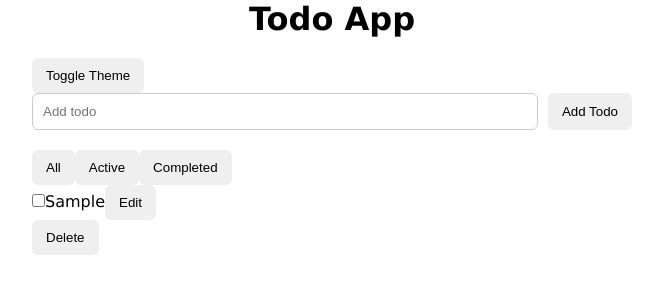
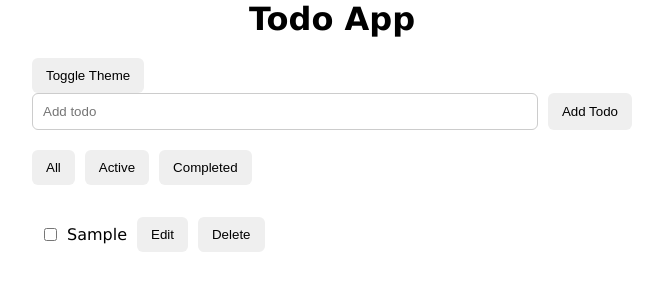
Before and after one commit to vbolden/ContextAPI_todo_list, a React (Vite) app: page / in a window 1280 px wide. Both pictures are taken after typing "Sample" into the empty fields and a click on the button "Add Todo". Shown: the top 300 px of the page, without its empty margins (308-971 px from the left). Built offline with nearby package versions, Linux system fonts and the light colour scheme.

Commit message:
"added styling for todo items"

```diff
--- a/src/App.css
+++ b/src/App.css
@@ -42,3 +42,25 @@ button {
 button:hover {
     opacity: 0.85;
 }
+
+.filter-buttons {
+    display: flex;
+    gap: 10px;
+    margin-bottom: 20px;
+}
+
+.todo-item {
+    display: flex;
+    align-items: center;
+    padding: 12px;
+}
+
+.todo-left {
+    display: flex;
+    align-items: center;
+    gap: 10px;
+}
+
+.delete-button {
+    margin-left: 10px;
+}
```
